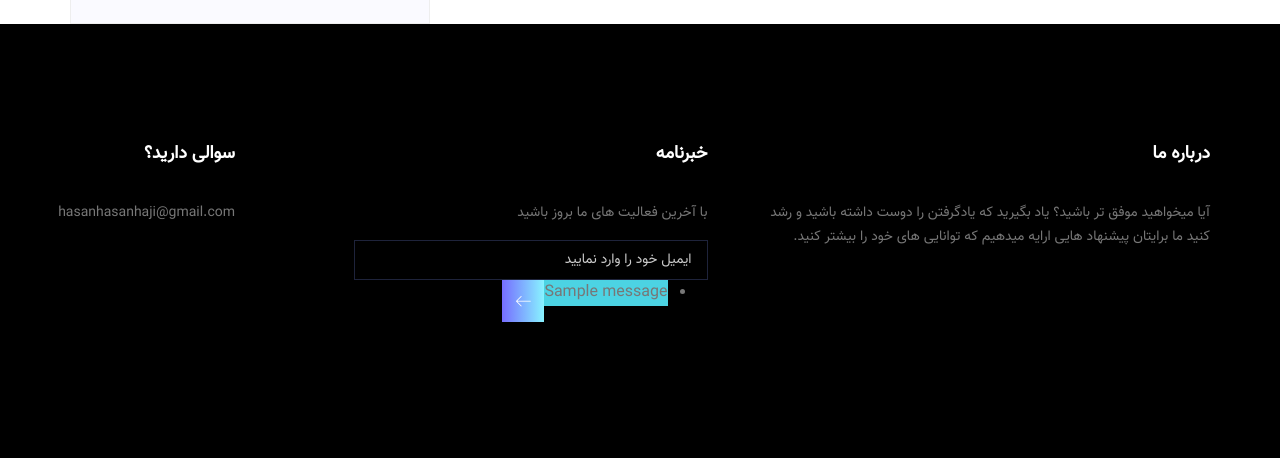
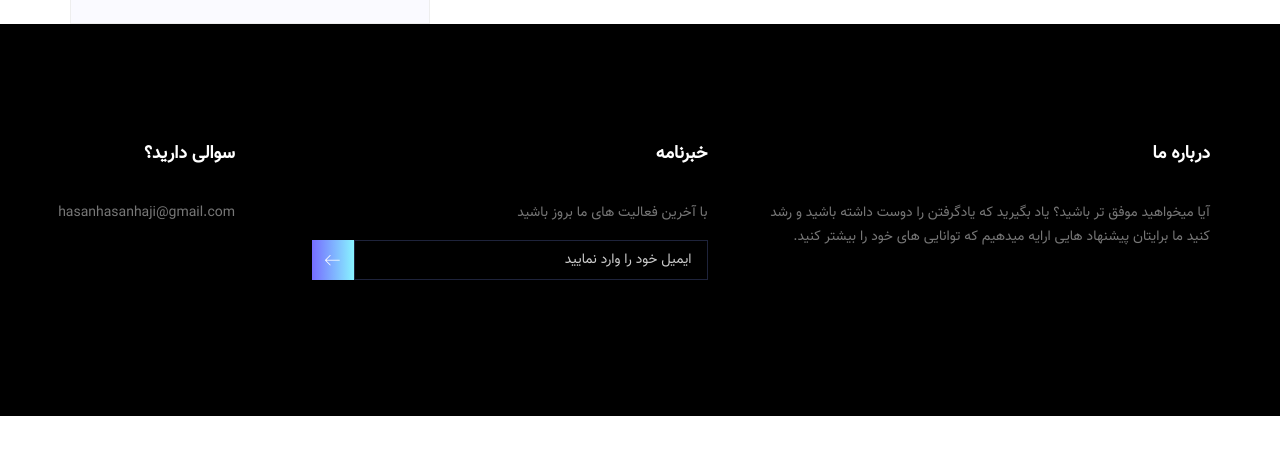
Before and after one commit to hasanhasanhaji/my_cv_website, a Django app: page /blog/ in a window 1280 px wide. Shown: the part 2681-3139 px from the top of the page. After the commit the page ends 3097 px from the top, so only its background shows below. Run offline with Django 5.2, Linux system fonts and the light colour scheme; tables that the repository leaves empty hold one stand-in row (values such as "Sample post"); grey boxes marked "Sample" are stand-in pictures; one stand-in notice (Sample message) is shown; some libraries are stand-ins or nearby versions.

Commit message:
some minor changes

```diff
--- a/cvweb/views.py
+++ b/cvweb/views.py
@@ -50,8 +50,9 @@ def newsletter_view(request):
 
         if form.is_valid():
             form.save()
+            messages.add_message(request, messages.SUCCESS, "Your ticket submitted very well")
             return HttpResponseRedirect('/')
-            messages.add_message(request, messages.SUCCESS, "Your ticket submitted very well")
+
         else:
             messages.add_message(request, messages.ERROR, "Your ticket didnt submitted successfully")
             return HttpResponseRedirect('/')
--- a/templates/base.html
+++ b/templates/base.html
@@ -105,22 +105,13 @@
                     <p>با آخرین فعالیت های ما بروز باشید</p>
                     <div>
                         <form action="{% url 'cvweb:newsletter' %}" method="post" class="subscribe_form relative">
-
+                            {% csrf_token %}
                             <div class="input-group d-flex flex-row">
                                 <input style="text-align: right!important;" name="email"
                                        placeholder="ایمیل خود را وارد نمایید" onfocus="this.placeholder = ''"
                                        onblur="this.placeholder = 'آدرس ایمیل '" required="" type="email">
-                                {% csrf_token %}
 
-                                {% if messages %}
-                                <ul class="messages">
-                                    {% for message in messages %}
-                                    <li
-                                            {% if message.tags %} class="{{ message.tags }}" {% endif %}>{{ message }}
-                                    </li>
-                                    {% endfor %}
-                                </ul>
-                                {% endif %}
+
                                 <button class="btn sub-btn" dir="ltr" type="submit"><span
                                         class="lnr lnr-arrow-left"></span></button>
 
```
